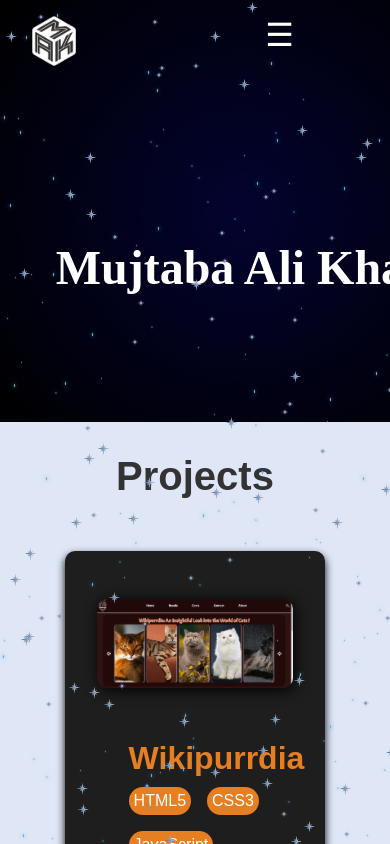
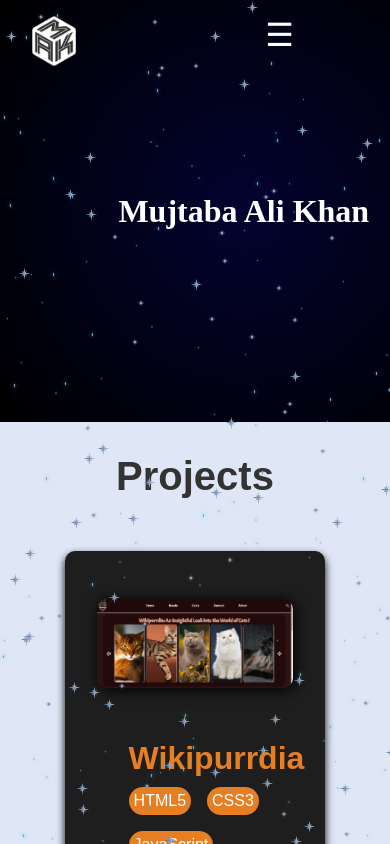
Before and after one commit to Mujtaba-AliKhan/Mujtaba-Ali-Khan-Portfolio, a React (Vite) app: page / in a window 390 px wide. Shown: the top 844 px of the page. Built offline with nearby package versions, Linux system fonts and the light colour scheme; a web font is replaced by a local one.

Commit message:
Update homepage.css

```diff
--- a/src/homepage/homepage.css
+++ b/src/homepage/homepage.css
@@ -3,7 +3,11 @@
 .homepageName {
   color: #ffffff;
   font-family: "Amsterdam Four_ttf";
-  margin-top: 15rem;
+  display: flex;
+  height: 100%;
+  width: 100%;
+  justify-content: center;
+  align-items: center;
   font-size: 2.5rem;
   text-align: center;
   z-index: 5;
@@ -24,6 +28,6 @@
 }
 @media (max-width: 768px) {
   .homepageName {
-    font-size: 1.5rem;
+    font-size: 1rem;
   }
 }
```
